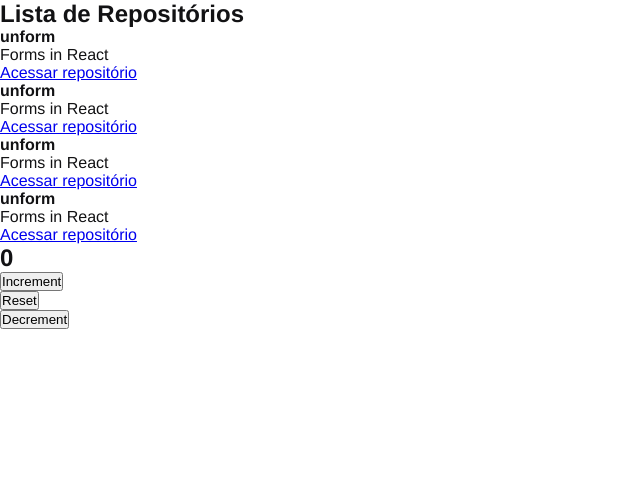
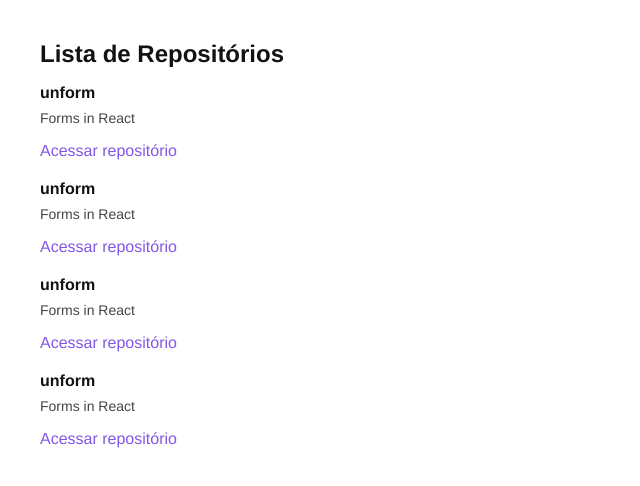
Before and after one commit to fillipeags/ignite-react, a React app: page / in a window 1280 px wide. Shown: the top 486 px of the page, without its empty margins (0-640 px from the left). Built offline with nearby package versions, Linux system fonts and the light colour scheme.

Commit message:
sass style for repository list

```diff
--- a/src/App.jsx
+++ b/src/App.jsx
@@ -1,4 +1,3 @@
-import { Counter } from './components/Counter';
 import { RepositoryLIst } from './components/RepositoryList';
 import './styles/global.scss';
 
@@ -6,10 +5,7 @@
 
   return (
     <>
-
       <RepositoryLIst />
-      <Counter/>
-
     </>
   )
 }
--- a/src/components/RepositoryList.jsx
+++ b/src/components/RepositoryList.jsx
@@ -1,4 +1,5 @@
 import { RepositoryItem } from "./RepositoryItem";
+import '../styles/repositories.scss'
 
 const repository = {
   name: "unform",
--- /dev/null
+++ b/src/styles/repositories.scss
@@ -0,0 +1,30 @@
+section.repository-list{
+  margin: 40px;
+
+  h1{
+    margin-bottom: 16px;
+  }
+
+  ul{
+    list-style: none;
+
+    li{
+      & + li {
+        margin-top: 20px;
+      }
+
+      p{
+        font-size: 14px;
+        color: #444;
+        margin-top: 8px;
+      }
+
+      a{
+        display: inline-block;
+        margin-top: 16px;
+        text-decoration: none;
+        color: #8257e6;
+      }
+    }
+  }
+}
```
